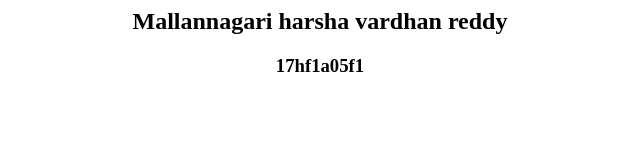
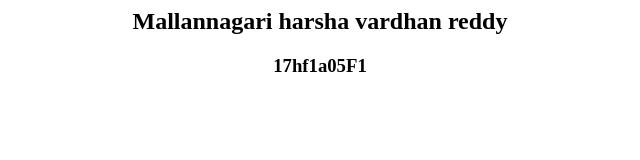
Before and after one commit to HarshaReddyVardhan/Harsha-bz, a website: page public/html/index.html in a window 1280 px wide. Shown: the full height of the page, 320-960 px from the left. Drawn offline with Linux system fonts and the light colour scheme; files that its build step writes are made by us from their sources; files whose address does not match are found by name.

Commit message:
Updated index

```diff
--- a/public/html/index.html
+++ b/public/html/index.html
@@ -6,7 +6,7 @@
 </head>
 <body>
 <h2><center>Mallannagari harsha vardhan reddy </centre></h2>
-<h3><center>17hf1a05f1</center></h3>
+<h3><center>17hf1a05F1</center></h3>
 <script src="js/site.js"></script>
 </body>
 </html>
```
